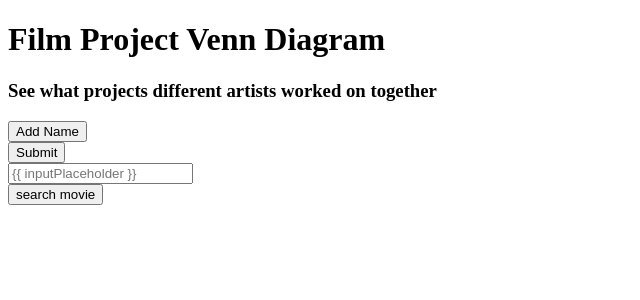
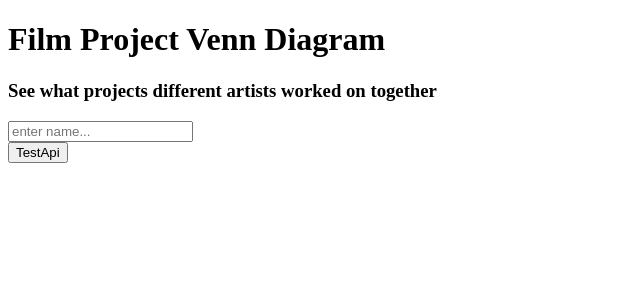
Before and after one commit to tazimny/Film-Project-Venn-Diagram, a Nuxt app in the folder FilmProjectVennDiagram/: page / in a window 1280 px wide. Shown: the top 300 px of the page, without its empty margins (0-640 px from the left). Built offline with nearby package versions, Linux system fonts and the light colour scheme.

Commit message:
trying to figure out server routing with private api credentials

```diff
--- a/FilmProjectVennDiagram/components/SearchBar.vue
+++ b/FilmProjectVennDiagram/components/SearchBar.vue
@@ -1,29 +1,7 @@
 <template>
     <div>
         <input
-            :value="inputText"
-            placeholder="{{ inputPlaceholder }}"
-            type="{{ inputType }}"
-            @input="$emit('update:inputText', $event.target.value)"
+            placeholder="enter name..."
         />
     </div>
 </template>
-
-<script>
-    export default {
-        props: {
-            inputText: {
-                type: [String, Number],
-                default: ''
-            },
-            inputPlaceholder: {
-                type: String,
-                default: ''
-            },
-            inputType: {
-                type: String,
-                default: 'text'
-            }
-        }
-    }
-</script>
--- /dev/null
+++ b/FilmProjectVennDiagram/composables/rtConfig.ts
@@ -0,0 +1,3 @@
+export const apiConfig = () => {
+    const config = useRuntimeConfig()
+}
--- a/FilmProjectVennDiagram/nuxt.config.ts
+++ b/FilmProjectVennDiagram/nuxt.config.ts
@@ -6,6 +6,9 @@ export default defineNuxtConfig({
       accessToken: process.env.NUXT_MOVIE_DB_ACCESS_TOKEN,
       apiKey: process.env.NUXT_MOVIE_DB_API_KEY,
       baseUrl: process.env.NUXT_MOVIE_DB_BASE_URL
+    },
+    public: {
+      test: 'nuxt config test'
     }
 
   }
--- a/FilmProjectVennDiagram/pages/index.vue
+++ b/FilmProjectVennDiagram/pages/index.vue
@@ -1,71 +1,17 @@
 <template>
     <div>
         <div>
-            <AddButton @click="addSearchBar" />
+            <SearchBar />
         </div>
         <div>
-            <SubmitButton @click="testApi"/>
+            <button>TestApi</button>
         </div>
-        <div>
-            <SearchBar v-model="inputValue" />
-        </div>
-        <div>
-            <button @click="searchMovie">search movie</button>
-        </div>
-        <!-- <div v-for="(movie, index) in movieData" :key="index">
-            <p>{{ movie.knownFor[index].title }}</p>
-        </div> -->
-        <p>{{ $config.movieDb.accessToken }}</p>
     </div>
 </template>
 
-<script>
-export default {
-    data() {
-        return {
-            inputValue: '',
-            searchBars: [
-                { value: ''}
-            ],
-            movieData: {
-                knownFor: [{
-                    title: String
+<script setup>
+import { apiConfig } from '~/composables/rtConfig';
 
-                }]
-            }
-        }
-    },
-    methods: {
-        removeSearchBar(){
-            this.searchBars.pop()
-        },
-        addSearchBar(){
-            this.searchBars.push({value:''})
-            const runtimeConfig = useRuntimeConfig()
-            console.log(runtimeConfig)
-
-        },
-        searchMovie(){
-            const runtimeConfig = useRuntimeConfig()
-            const baseUrl = `${runtimeConfig.movieDb.baseUrl}/authentication`
-            const options = {
-                headers: {
-                    accept: 'application/json',
-                    Authorization: `Bearer ${runtimeConfig.movieDb.accessToken}`
-                }
-            }
-            console.log(options.headers.Authorization)
-            console.log(baseUrl)
-
-            // const response = useFetch(baseUrl, options)
-            // console.log(response.data)
-        },
-        async testApi(){
-            const response = await useFetch("https://fakestoreapi.com/products/1")
-
-            console.log(response.data.value.title)
-        }
-
-    }
-}
+const config = apiConfig()
+console.log(config)
 </script>
```
Also changed, not shown: 1 other file (tests, documents, lock files or other folders).
